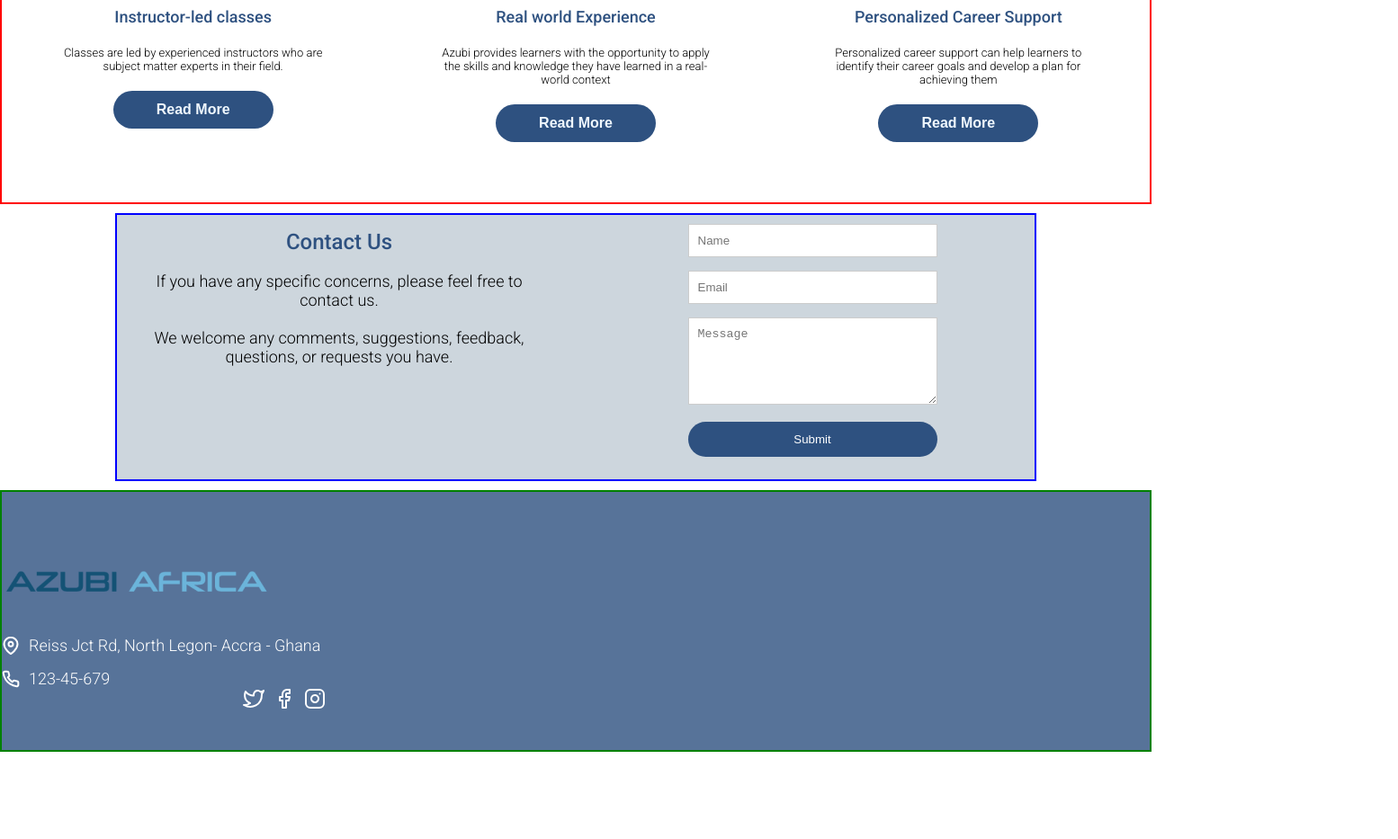
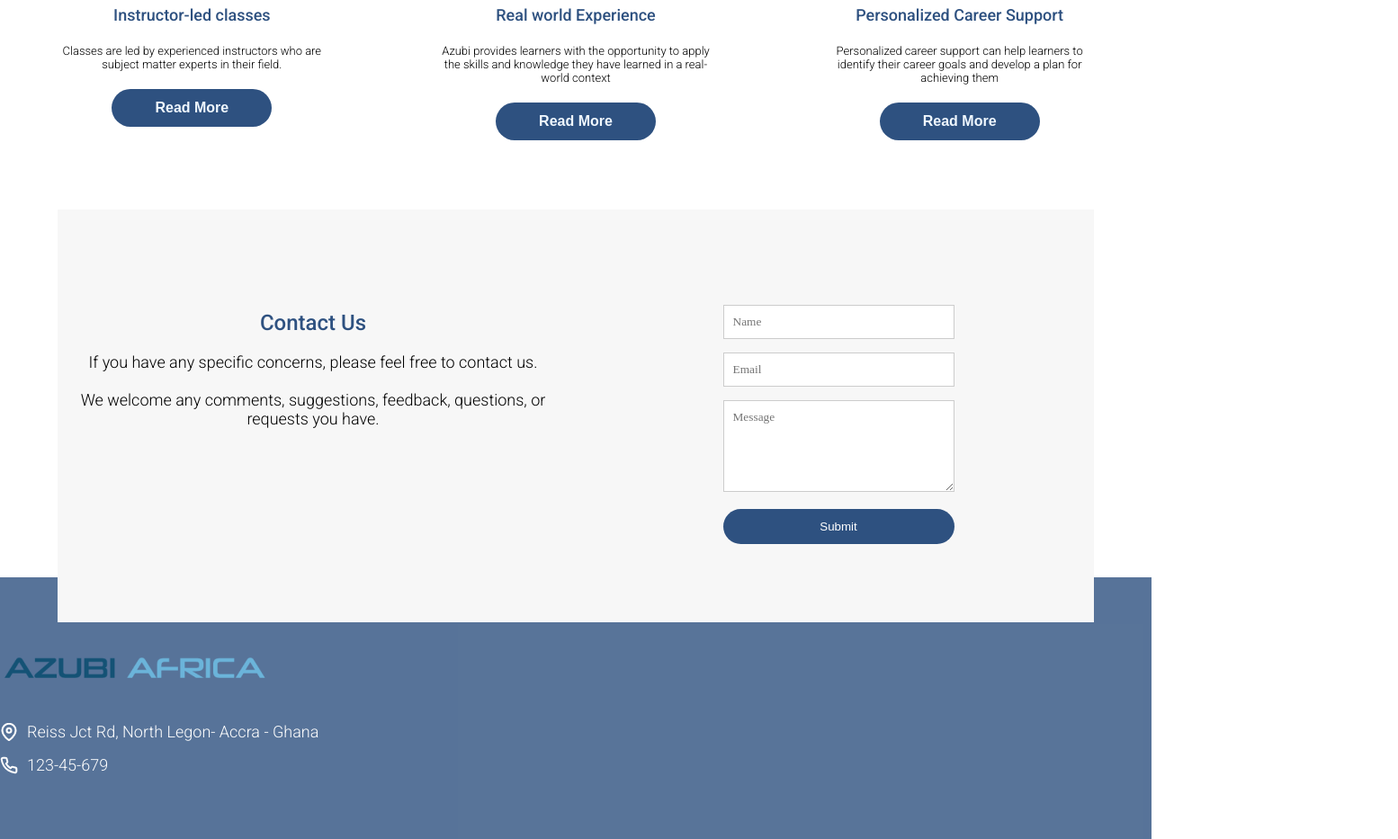
Before and after one commit to XandraAd/Azubi-africa-Landing-Page-Demo, a plain HTML site: page index.html in a window 1280 px wide. Shown: the part 1593-2526 px from the top of the page at 90% size, 1554 px wide, since content can reach past the window. Before the commit the page ends 2429 px from the top, so only its background shows below. Drawn offline with nearby package versions, Linux system fonts and the light colour scheme.

Commit message:
Worked on the Overlapping the form section

```diff
--- a/asset/css/feature.css
+++ b/asset/css/feature.css
@@ -3,7 +3,7 @@
     height: 100%;
     display: flex;
     align-items: center;
-    border: 2px solid red;
+
 
   }
 
--- a/asset/css/styles.css
+++ b/asset/css/styles.css
@@ -6,6 +6,10 @@
   margin: 0;
   padding: 0;
   box-sizing: border-box;
+}
+
+.sr-only {
+  display: none;
 }
 
 /* GENERAL CSS */
@@ -48,23 +52,22 @@ p {
 
 
 
-
+/*CONTACT SECTION*/
+/*contact us*/
 .contact-us {
   width: 100%;
   height: 100%;
   margin-block: 2rem;
 
-  border: 2px solid blue;
+  background-color: #F7F7F7;
 
 }
 .contact-us-headings {
  margin:1rem ;
-
-
 }
 
 
-
+/*forms section*/
 .form-section {
   display: grid;
 }
@@ -88,6 +91,7 @@ textarea {
   width: 100%;
   padding: 10px;
   border: 1px solid #ccc;
+  font-family: 'Roboto,sans-serif';
 }
 
 input[type="submit"] {
@@ -104,7 +108,7 @@ input[type="submit"] {
 input[type="submit"]:hover {
   background-color: #7bb0f5;
 }
-
+/*FOOTER SECTION*/
 footer {
 width: 100%;
 height: 291px;
@@ -112,15 +116,16 @@ background: rgba(46, 81, 128, 0.80);
 display: flex;
 flex-direction: column;
 align-items: center;
-border: 2px solid green;
+
 
 
 }
 
+
+
 .footer-logo {
     width: 100%;
-
- margin: 2rem auto;
+    margin: 2rem auto;
 
 
 }
@@ -166,17 +171,16 @@ border: 2px solid green;
 
   @media (min-width: 900px) {
     .contact-us {
-      width: 80%;
+      width: 90%;
       height: 100%;
       display: grid;
       grid-template-columns: repeat(2,1fr);
-      gap: 2rem;
+      gap: 1rem;
       margin: 10px auto;
+      padding-block: 96px 62px;
 
-
-
-      background-color: #CDD6DD;
-      border: 2px solid blue;
+      z-index: 2;
+      position: relative;
 
     }
 
@@ -184,11 +188,15 @@ border: 2px solid green;
       width: 100%;
       height: 291px;
       background: rgba(46, 81, 128, 0.80);
-      display: grid;
-      grid-template-columns: repeat(2,1fr);
+      display: flex;
+      flex-direction:row ;
+      justify-content: space-between;
+      margin-top: -60px;
+      padding: 125px 0 88px;
+     /* grid-template-columns: repeat(2,1fr);*/
 
 
-      border: 2px solid green;
+
 
 
       }
@@ -196,10 +204,15 @@ border: 2px solid green;
 
 .social-icons {
  margin: 0 auto;
+
+ padding: 20px;
+ position: relative;
+ bottom: 100px;
+ left: 75rem;
 }
 
 .social-icons img {
-  max-width: 40px;
+  max-width: 100px;
   margin-right: 10px;
 }
 
--- a/index.html
+++ b/index.html
@@ -11,10 +11,7 @@
     <link rel="stylesheet" type="text/css" href="./asset/css/heroSection.css" />
     <link rel="stylesheet" type="text/css" href="./asset/css/desc.css">
     <link rel="stylesheet" type="text/css" href="./asset/css/feature.css">
-
-
-
-    <title>
+<title>
       Azubi Africa | Tailor made Cloud Engineering, Fronend-End Developer and
       Data Analytics Courses |
     </title>
@@ -158,7 +155,8 @@
         </div>
         </div>
       </section>
-      <section class="contact-us" >
+      <!--CONTACT SECTION-->
+      <section class="contact-us" id="contact">
         <div class="contact-us-headings" >
             <h2 >Contact Us</h2>
             <br>
@@ -169,17 +167,16 @@
           </div>
           <form action="submit" method="get" class="form-section">
             <div class="form-group">
-
+              <label for="name"> <span class="sr-only">Name</span></label>
               <input type="text" name="name" id="name" placeholder="Name" />
             </div>
-
             <div class="form-group">
-
+              <label for="email"> <span class="sr-only">Email</span></label>
               <input type="email" name="email" id="email" placeholder="Email" />
             </div>
 
             <div class="form-group">
-
+              <label for="message"> <span class="sr-only">Message</span></label>
               <textarea name="message" id="message" cols="30" rows="5" placeholder="Message"></textarea>
             </div>
 
@@ -197,8 +194,9 @@
             <div class="footer-logo">
               <img src="./asset/images/Footer_logo.png" alt="" >
           </div>
+
           <div class="location_container">
-              <svg xmlns="http://www.w3.org/2000/svg" width="20" height="20" viewBox="0 0 20 20" fill="none">
+             <svg xmlns="http://www.w3.org/2000/svg" width="20" height="20" viewBox="0 0 20 20" fill="none">
                   <g clip-path="url(#clip0_26_77)">
                     <path d="M17.5 8.33325C17.5 14.1666 10 19.1666 10 19.1666C10 19.1666 2.5 14.1666 2.5 8.33325C2.5 6.34413 3.29018 4.43647 4.6967 3.02995C6.10322 1.62343 8.01088 0.833252 10 0.833252C11.9891 0.833252 13.8968 1.62343 15.3033 3.02995C16.7098 4.43647 17.5 6.34413 17.5 8.33325Z" stroke="white" stroke-width="2" stroke-linecap="round" stroke-linejoin="round"/>
                     <path d="M10 10.8333C11.3807 10.8333 12.5 9.71396 12.5 8.33325C12.5 6.95254 11.3807 5.83325 10 5.83325C8.61929 5.83325 7.5 6.95254 7.5 8.33325C7.5 9.71396 8.61929 10.8333 10 10.8333Z" stroke="white" stroke-width="2" stroke-linecap="round" stroke-linejoin="round"/>
@@ -209,6 +207,7 @@
                     </clipPath>
                   </defs>
                 </svg>
+
                 <p>Reiss Jct Rd,
                   North Legon- Accra - Ghana</p>
           </div>
```
